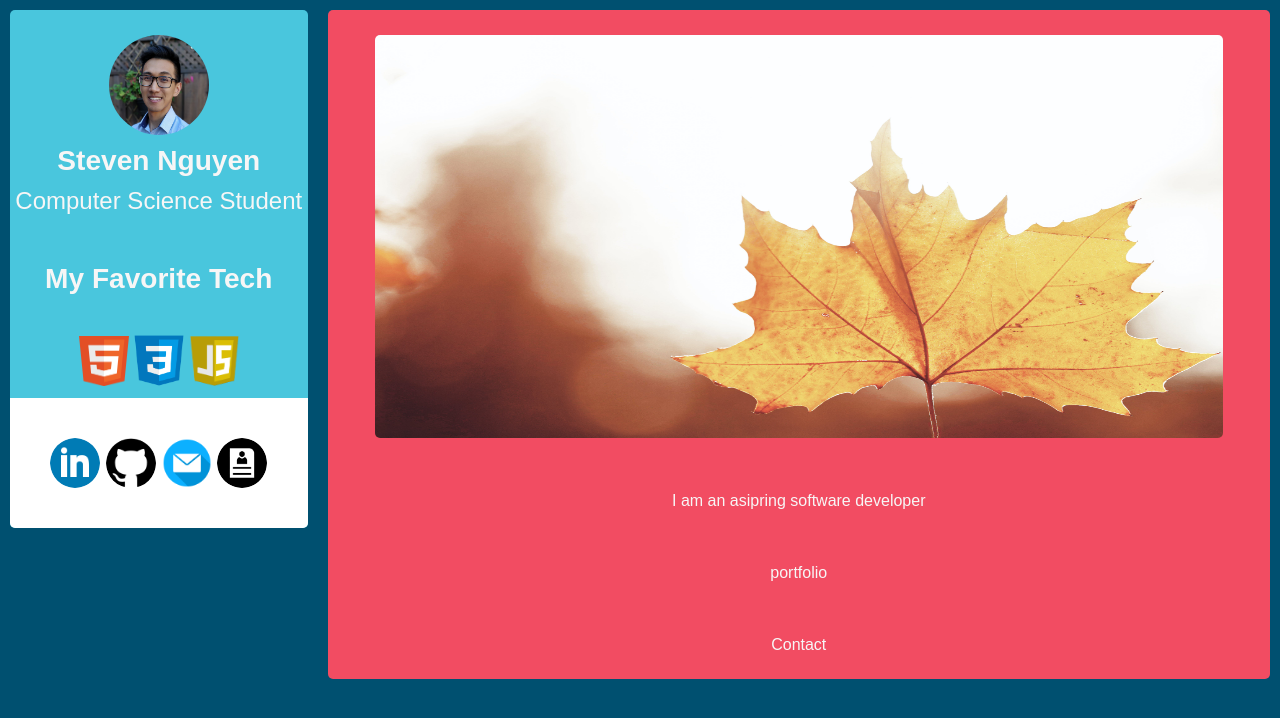
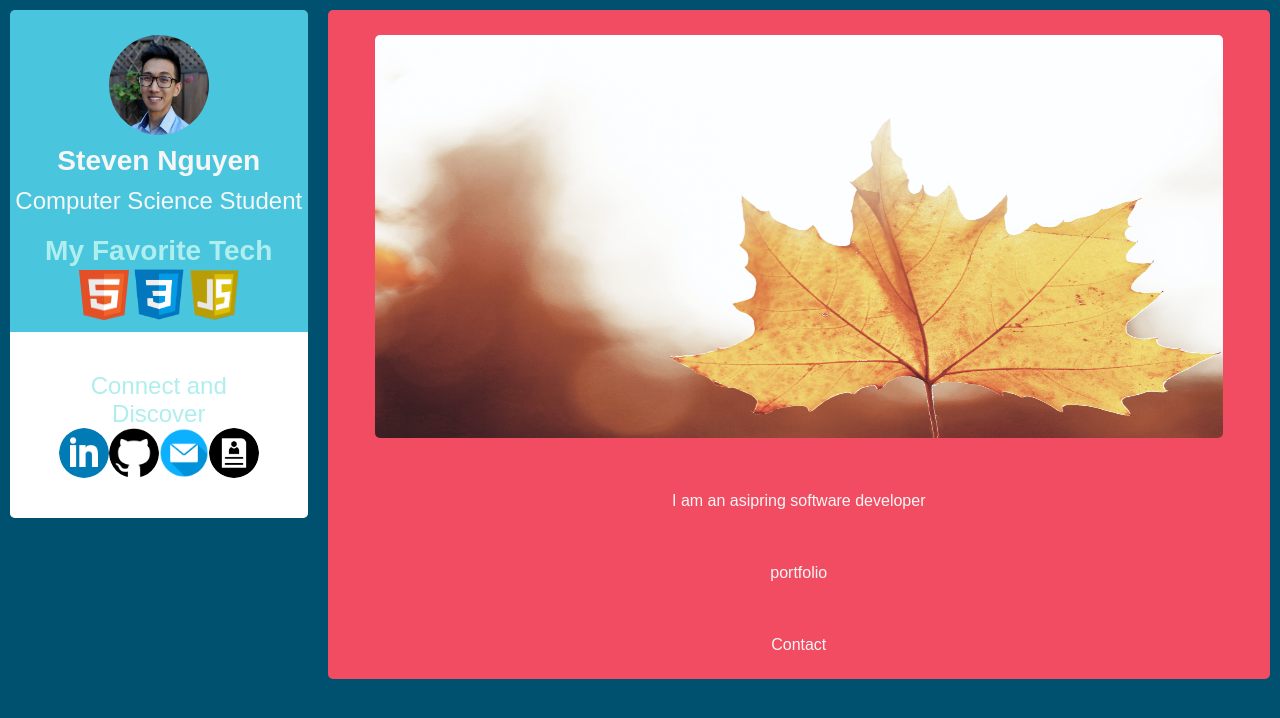
Before and after one commit to SdbnCode/SdbnCode, a plain HTML site: page index.html in a window 1280 px wide. Drawn offline with Linux system fonts and the light colour scheme.

Commit message:
fixed containers for tech and social section, need to style social text

```diff
--- a/index.html
+++ b/index.html
@@ -11,29 +11,36 @@
 <body>
 <div class = "background">
     <div class = "sidebar">
+
         <div class = "profile">
             <img  class = "profile-picture" src = "image/headshot.jpg"></img>
             <h3 class = "profile-name">Steven Nguyen</h3>
             <div class = "profile-description">Computer Science Student</div>
             <a href class = "profile-links" ></a>
         </div>
-        <h3 class = "technology">My Favorite Tech</h3>
+
         <div class = "tools">
+            <h3 class = "tools-header">My Favorite Tech</h3>
+            <div class = "tools-logo">
                 <img class = "tool" src = "image/html.png"></img>
                 <img class = "css" src = "image/css.png" ></img>
                 <img class = "tool" src = "image/js.png"></img>
             </div>
+        </div>
+
         <div class = "socials">
+            <div class = "socials-header">Connect and Discover</div>
+            <div class = "socials-logo">
                 <img class = "social" src = "image/Linkedin.png"></img>
                 <img class = "social" src = "image/github-logo.png" ></img>
                 <img class = "social" src = "image/email.png"></img>
                 <img class = "social" src = "image/resume.png"></img>
             </div>
         </div>
+    </div>
 
-    <div class = "content">
+    <div  class = "content">
         <img class = "banner" src = "image/mapleleaf.jpg">I am an asipring software developer</img>
-
         <div class = "portfolio">portfolio</div>
         <div class = "resume">Contact</div>
     </div>
--- a/styles.css
+++ b/styles.css
@@ -58,6 +58,14 @@ body {
 
 .tools{
     display: flex;
+    flex-direction: column;
+    align-self: center;
+}
+
+.tools-logo,
+.socials-logo
+{
+    display: flex;
     flex-direction: row;
     align-self: center;
 }
@@ -72,16 +80,25 @@ body {
 .socials{
     background: white;
     display: flex;
+    flex-direction: column;
     justify-content: space-between;
     padding: 40px;
     border-bottom-right-radius: 5px;
     border-bottom-left-radius: 5px;
 }
+.tools-header,
+.socials-header{
+color: paleturquoise;
+font: bolder;
+margin: 0px;
+}
+
 .social{
     height: 50px;
     width: 50px;
     border-radius: 50%;
 }
+
 
 .css{
     display: flex;
```
Lines whose indentation alone changed are shown as unchanged.
